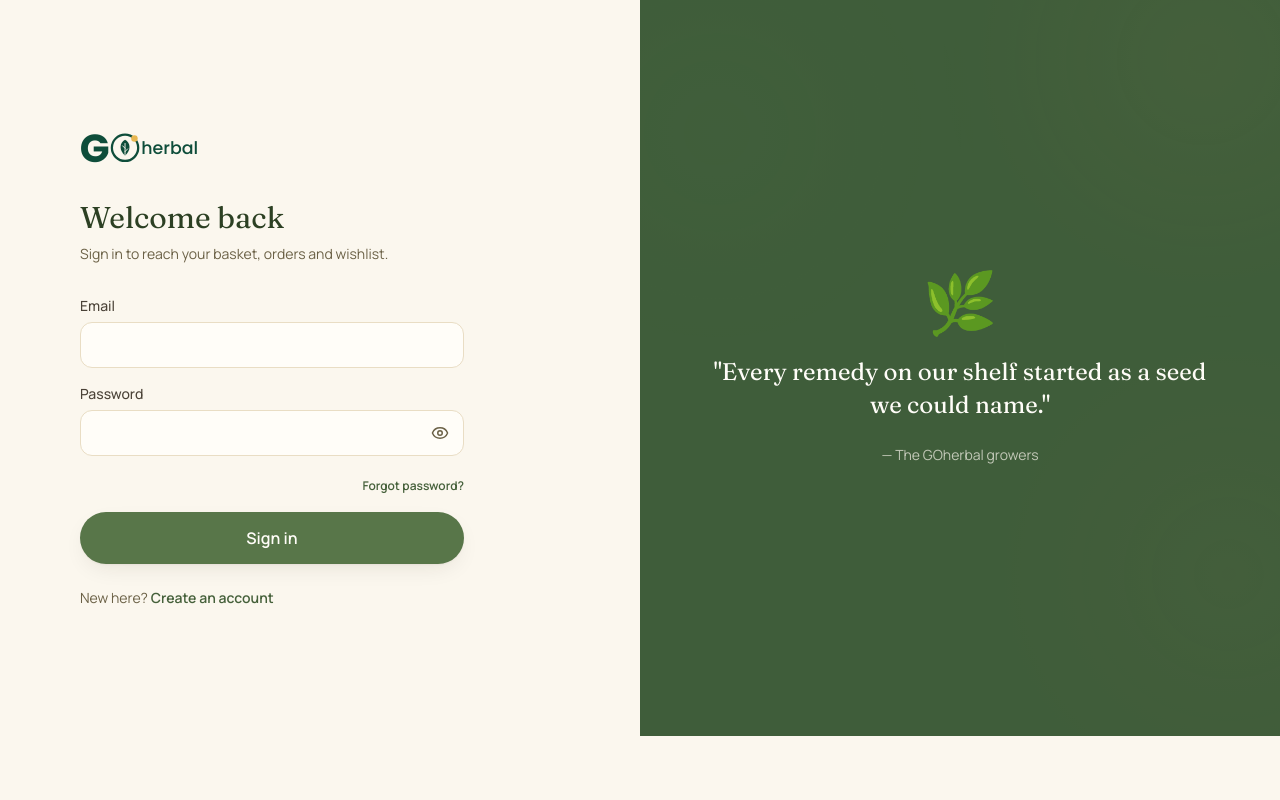
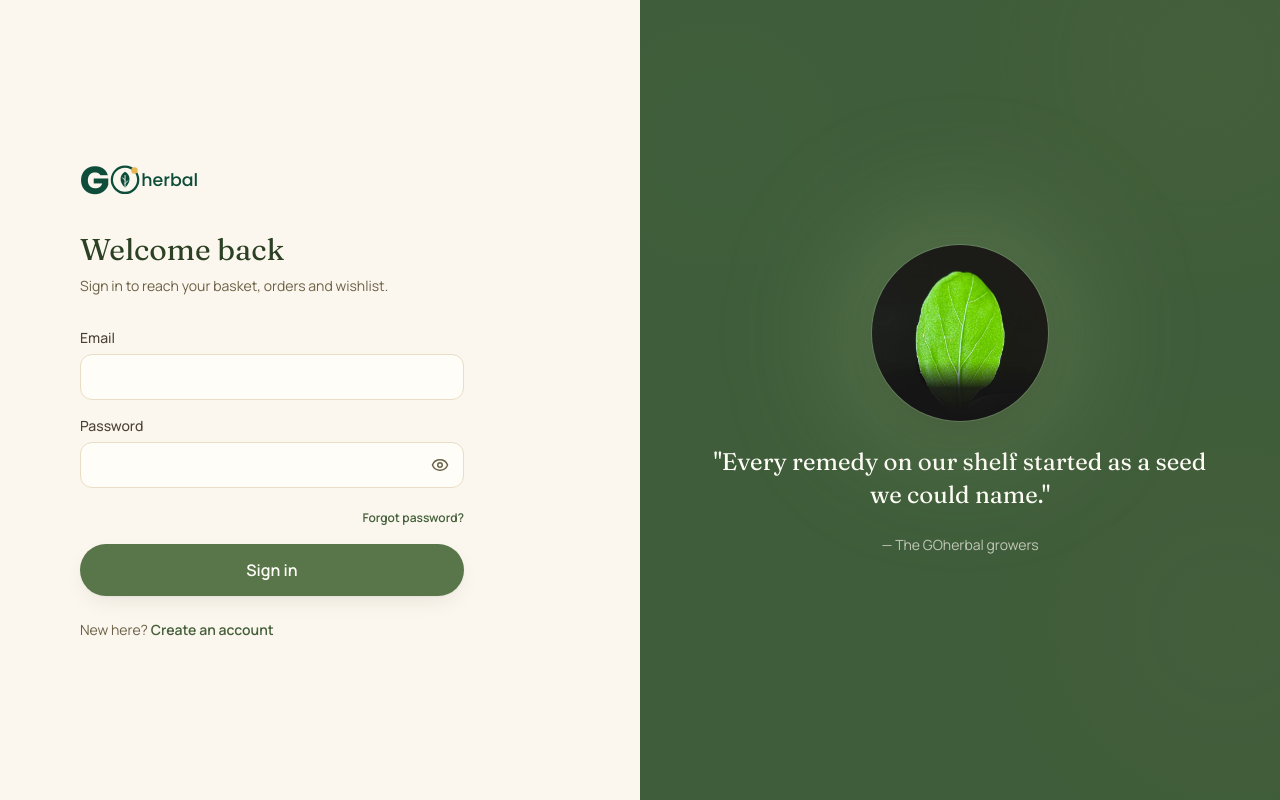
Before and after one commit to JessyWaweru/herb-root-frontend, a React (Vite) app: page /login in a window 1280 px wide. Built offline with nearby package versions, Linux system fonts and the light colour scheme; no server answers.

Commit message:
🍱 Real basil leaf photo on auth pages
Replace the emoji on the sign-in/sign-up side panel with a backlit
basil leaf photo (CC0, Wikimedia Commons), and make the panel fill
the full viewport height since auth pages have no navbar.

```diff
--- a/src/components/layout/AuthLayout.tsx
+++ b/src/components/layout/AuthLayout.tsx
@@ -12,7 +12,7 @@ export function AuthLayout({
   children: ReactNode;
 }) {
   return (
-    <div className="grid min-h-[calc(100vh-64px)] lg:grid-cols-2">
+    <div className="grid min-h-screen lg:grid-cols-2">
       <div className="flex flex-col justify-center px-6 py-16 sm:px-12 lg:px-20">
         <Link to="/" className="mb-8 flex items-center gap-2">
           <Logo />
@@ -25,7 +25,16 @@ export function AuthLayout({
       <div className="relative hidden overflow-hidden bg-sage-800 lg:block">
         <div className="absolute inset-0 bg-botanical opacity-40" />
         <div className="flex h-full flex-col items-center justify-center gap-6 p-16 text-center text-cream-50">
-          <span className="text-6xl">🌿</span>
+          <div className="relative h-44 w-44">
+            <div className="absolute -inset-6 rounded-full bg-sage-300/25 blur-3xl" aria-hidden="true" />
+            <img
+              src="/images/auth/basil-leaf.webp"
+              alt=""
+              width={600}
+              height={600}
+              className="relative h-full w-full rounded-full object-cover shadow-lift ring-1 ring-cream-50/15"
+            />
+          </div>
           <p className="font-display text-2xl leading-snug">
             "Every remedy on our shelf started as a seed we could name."
           </p>
```
Also changed, not shown: public/images/auth/basil-leaf.webp (added).
